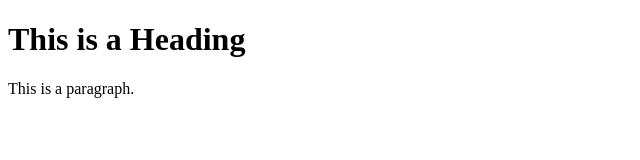
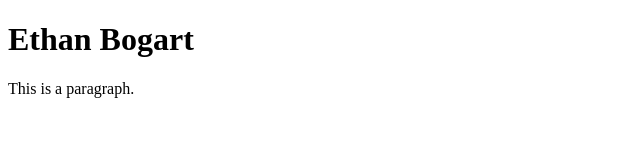
Before and after one commit to ebogart2/ebogart2.github.io, a plain HTML site: page index.html in a window 1280 px wide. Shown: the whole page, without its empty margins (0-640 px from the left). Drawn offline with Linux system fonts and the light colour scheme.

Commit message:
added name to html

```diff
--- a/index.html
+++ b/index.html
@@ -5,7 +5,7 @@
 </head>
 <body>
 
-<h1>This is a Heading</h1>
+<h1>Ethan Bogart</h1>
 <p>This is a paragraph.</p>
 
 </body>
```
